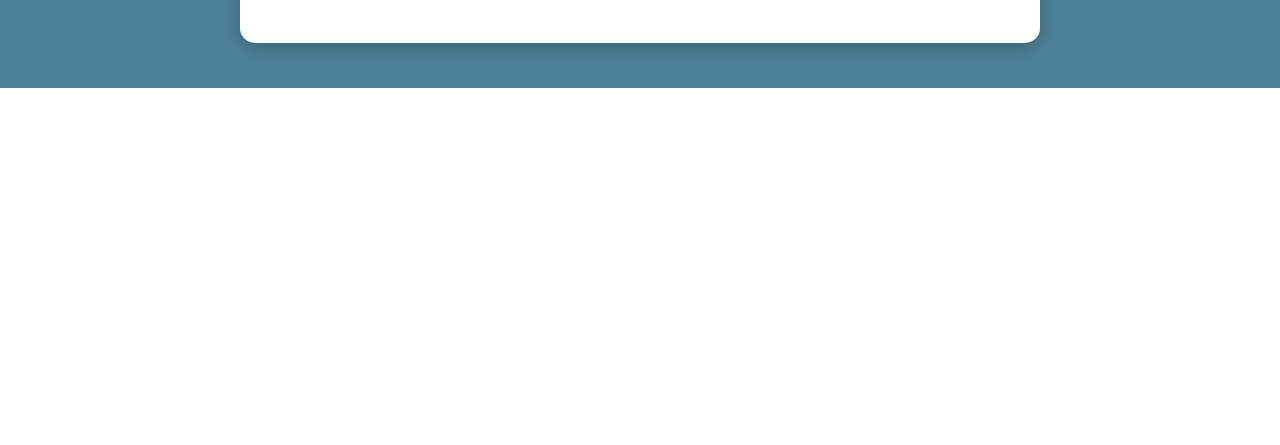
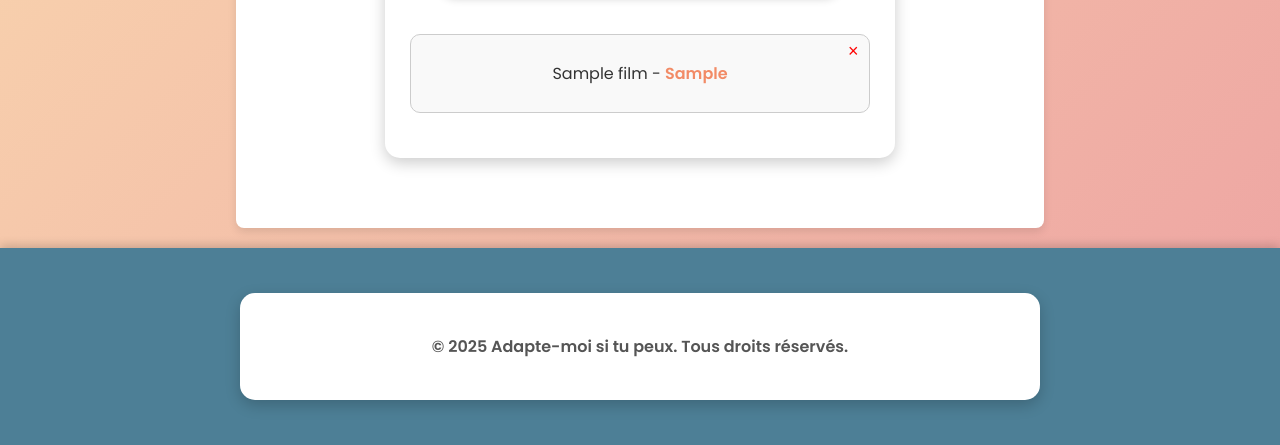
Before and after one commit to sambec/adapte-moi, a Flask app: page /collection in a window 1280 px wide. Shown: the part 1101-1546 px from the top of the page. Before the commit the page ends 1189 px from the top, so only its background shows below. Run offline with Flask 3, Linux system fonts and the light colour scheme; a user stored in the database is signed in; tables that the repository leaves empty hold one stand-in row (values such as "Sample post"); parts of the project's set-up code (start-up, migrations or seed data) failed here and were passed over.

Commit message:
:sparkles: new graph for user collection

```diff
--- a/app/models/users.py
+++ b/app/models/users.py
@@ -55,3 +55,8 @@ class Users(UserMixin, db.Model):
     @login.user_loader
     def get_user_by_id(id):
         return Users.query.get(int(id))
+
+# tentative pour le graphique en radar
+# @app.route('/user/<int:user_id>/radar')
+# def radar_chart(user_id):
+#     return render_template('radar.html', user_id=user_id)
--- a/app/routes/users.py
+++ b/app/routes/users.py
@@ -1,23 +1,25 @@
 from ..app import app, db
-from flask import render_template, request, flash, redirect, url_for, jsonify, abort, session
-from ..models.users import Users
-from ..models.adapte_moi import Film, Collection
-from ..models.formulaires import AjoutUtilisateur, Connexion
-from flask_login import LoginManager, login_user, current_user, logout_user, login_required
+from flask import render_template, request, flash, redirect, url_for, jsonify, Response
+from app.models.adapte_moi import Film, Collection
+from app.models.users import Users
+from app.models.formulaires import AjoutUtilisateur, Connexion
+from flask_login import LoginManager, login_user, current_user, logout_user, login_required, login_manager
+from matplotlib.figure import Figure
+from matplotlib.backends.backend_agg import FigureCanvasAgg as FigureCanvas
+import io
 
-# @app.route("/login")
-# def login():
-#     # return app/statics/test.pyredirect(url_for("index"))
-#     print("log")
-#     return render_template("partials/index.html")
+# @login_manager.user_loader
+# def load_user(user_id):
+#     return Users.query.get(int(user_id))
 
-# REGISTER / ENREGISTREMENT
+# @login_manager.unauthorized_handler
+# def unauthorized_callback():
+#     flash('Vous devez être connecté pour accéder à cette page.', 'warning')
+#     return redirect(url_for('login'))
+
 @app.route("/register", methods=["GET", "POST"])
 def register():
-    # FORMULAIRE pour add un user : voir formulaire.py, classe AjoutUtilisateur
     form = AjoutUtilisateur()
-
-    # Si validation via méthod post
     if form.validate_on_submit():
         statut, donnees = Users.ajout(
             pseudo=request.form.get("pseudo", None),
@@ -25,61 +27,41 @@ def register():
         )
         if statut is True:
             flash("Hop, un nouvel utilisateur", "success")
-            # print("Hop, un nouvel utilisateur", "success")
             return redirect(url_for("home"))
         else:
             flash(",".join(donnees), "error")
-            print("existe déjà")
-            return render_template("partials/register.html", form=form)
-    else :
-        return render_template("partials/register.html", form=form)
+    return render_template("partials/register.html", form=form)
 
-# CONNEXION
-# @app.route("/login", methods=["GET","POST"])
-# @app.route("/connexion", methods=["GET","POST"])
-@app.route("/utilisateurs/connexion", methods=["GET","POST"])
+@app.route("/utilisateurs/connexion", methods=["GET", "POST"])
 def login():
     form = Connexion()
-
-    if current_user.is_authenticated is True:
+    if current_user.is_authenticated:
         flash("Vous êtes déjà connecté", "info")
-        # print("connexion")
-        # return redirect(url_for("home"))
-
+        return redirect(url_for("home"))
     if form.validate_on_submit():
         utilisateur = Users.identification(
             pseudo=request.form.get("pseudo", None),
             password=request.form.get("password", None)
         )
         if utilisateur:
-            # print("Connexion effectuée !!!")
             flash("Connexion effectuée", "success")
             login_user(utilisateur)
             return redirect(url_for("home"))
         else:
             flash("Les identifiants n'ont pas été reconnus", "error")
-            # print("Connexion RATEE")
-            return render_template("partials/login.html", form=form)
-
-    else:
-        return render_template("partials/login.html", form=form)
+    return render_template("partials/login.html", form=form)
 
 @app.route("/utilisateurs/deconnexion", methods=["POST", "GET"])
 def deconnexion():
-    if current_user.is_authenticated is True:
+    if current_user.is_authenticated:
         logout_user()
     flash("Vous êtes déconnecté", "info")
     return redirect(url_for("home"))
 
-
-login.login_view = 'connexion'
-
-# GESTION COLLECTION DE FILMS
 @app.route('/profil')
 @app.route('/collection')
 @login_required
 def afficher_collection():
-    # Récupère les films de la collection de l'utilisateur connecté
     films_dans_collection = (
         db.session.query(Film)
         .join(Collection, Film.id == Collection.film_id)
@@ -87,7 +69,6 @@ def afficher_collection():
         .all()
     )
     collection = Collection.query.filter_by(user_id=current_user.id).first()
-
     collection_name = collection.name if collection else 'Ma collection de films'
     return render_template('partials/monprofil.html', films=films_dans_collection, collection_name=collection_name)
 
@@ -95,7 +76,6 @@ def afficher_collection():
 @login_required
 def ajouter_collection(film_id):
     film = Film.query.get(film_id)
-
     if film:
         nouvelle_collection = Collection(
             user_id=current_user.id,
@@ -106,10 +86,8 @@ def ajouter_collection(film_id):
         db.session.add(nouvelle_collection)
         db.session.commit()
         flash(f'Film "{film.title}" ajouté à votre collection.', 'success')
-        print(f'Film "{film.title}" ajouté à votre collection.', 'success')
     else:
         flash('Film non trouvé.', 'error')
-        print('Film non trouvé.', 'error')
     return redirect(url_for('afficher_collection'))
 
 @app.route('/renommer_collection', methods=['POST'])
@@ -117,15 +95,11 @@ def ajouter_collection(film_id):
 def renommer_collection():
     data = request.get_json()
     new_name = data.get('name')
-
-    # Mettre à jour le nom de la collection dans la base de données
-    # Assurez-vous de mettre à jour la bonne collection pour l'utilisateur connecté
     collection = Collection.query.filter_by(user_id=current_user.id).first()
     if collection:
         collection.name = new_name
         db.session.commit()
         return jsonify({'success': True})
-
     return jsonify({'success': False})
 
 @app.route('/supprimer_collection/<string:film_id>', methods=['POST'])
@@ -133,44 +107,40 @@ def renommer_collection():
 def supprimer_collection(film_id):
     collection_a_supprimer = Collection.query.filter_by(
         user_id=current_user.id, film_id=film_id).first()
-
     if collection_a_supprimer:
         db.session.delete(collection_a_supprimer)
         db.session.commit()
         flash(f'Film supprimé de votre collection.', 'success')
     else:
         flash('Film non trouvé dans votre collection.', 'error')
-
     return redirect(url_for('afficher_collection'))
 
-login_manager = LoginManager()
-login_manager.init_app(app)
+@app.route('/genre_plot.png')
+@login_required
+def genre_plot_png():
+    fig = create_genre_figure(current_user.id)
+    output = io.BytesIO()
+    FigureCanvas(fig).print_png(output)
+    return Response(output.getvalue(), mimetype='image/png')
 
-@login_manager.user_loader
-def load_user(user_id):
-    return Users.query.get(int(user_id))
+def create_genre_figure(user_id):
+    fig = Figure()
+    axis = fig.add_subplot(1, 1, 1)
 
-@login_manager.unauthorized_handler
-def unauthorized_callback():
-    flash('Vous devez être connecté pour accéder à cette page.', 'warning')
-    # print("non")
-    return redirect(url_for('login'))
-# @app.route('/user/<int:user_id>/radar-data')
-# def radar_data(user_id):
-#     user_collections = Collection.query.filter_by(user_id=user_id).all()
-#     genres_list = []
+    films = (
+        db.session.query(Film)
+        .join(Collection, Film.id == Collection.film_id)
+        .filter(Collection.user_id == user_id)
+        .all()
+    )
 
-#     for collection in user_collections:
-#         if collection.film.genres:
-#             genres_list.extend(collection.film.genres.split(", "))
+    genres = [film.genres for film in films if film.genres]
+    unique_genres = sorted(set(genres))
+    counts = [genres.count(genre) for genre in unique_genres]
 
-#     genre_counts = Counter(genres_list)
+    axis.bar(unique_genres, counts, color='#EDA2A2')
+    axis.set_title("Répartition des genres de films dans votre collection")
+    axis.set_xlabel("Genre")
+    axis.set_ylabel("Nombre de films")
 
-#     return jsonify({
-#         "labels": list(genre_counts.keys()),
-#         "data": list(genre_counts.values())
-#     })
-
-# @app.route('/user/<int:user_id>/radar')
-# def radar_chart(user_id):
-#     return render_template('radar.html', user_id=user_id)
+    return fig
--- a/app/statics/style.css
+++ b/app/statics/style.css
@@ -117,6 +117,7 @@ a:hover {
 
 .btn a {
     text-decoration: none;
+    color: #E3E3E3;
 }
 
 .btn:hover {
@@ -377,7 +378,10 @@ img:hover {
 
 .profil{
     top : 60px;
+    background-color: #4D7F96;
+    color: #E3E3E3;
 }
+
 
 .flash-messages{
     padding: 1em;
@@ -542,3 +546,39 @@ img:hover {
         height: 150px;
         object-fit: cover;
     }
+
+    .film-grid {
+        display: grid;
+        grid-template-columns: repeat(auto-fit, minmax(150px, 1fr));
+        gap: 20px;
+        padding: 20px 0;
+    }
+    .film-card {
+        border: 1px solid #ccc;
+        border-radius: 10px;
+        padding: 10px;
+        text-align: center;
+        background: #f9f9f9;
+        position: relative;
+    }
+    .film-poster {
+        width: 100%;
+        border-radius: 5px;
+    }
+    .delete-btn {
+        position: absolute;
+        top: 5px;
+        right: 5px;
+        background: none;
+        border: none;
+        font-size: 18px;
+        color: red;
+        cursor: pointer;
+    }
+    .delete-btn:hover {
+        color: darkred;
+    }
+    .film-genre {
+        color: #F28B66;
+        font-weight: bold;
+    }
--- a/app/templates/partials/monprofil.html
+++ b/app/templates/partials/monprofil.html
@@ -1,20 +1,52 @@
-
 {% extends "base.html" %}
 
-{% block title %}S'inscrire - Adapte-moi{% endblock %}
+{% block title %}Mon Profil - Adapte-moi{% endblock %}
 
 {% block content %}
 <div class="container">
-    <section class="info-section">
+    <section class="info-section text-center">
         <h3>Bienvenue sur votre profil !</h3>
         <h2>Genres des films sélectionnés</h2>
         <canvas id="radarChart"></canvas>
+    </section>
 
-    <script>
+    <section class="collection-section">
+        <h4 id="collection-title" ondblclick="makeEditable(this)">
+            {{ collection_name or 'Ma collection de films' }}
+        </h4>
+        <img src="{{ url_for('genre_plot_png') }}" alt="Répartition des genres de films" class="img">
+
+        {% if films %}
+        <div class="film-grid">
+            {% for film in films %}
+            <div class="film-card">
+                {% if film.poster_url %}
+                <img src="{{ film.poster_url }}" alt="{{ film.title }}" class="film-poster">
+                {% endif %}
+                <p>{{ film.title }} - <span class="film-genre">{{ film.genres }}</span></p>
+                <form action="{{ url_for('supprimer_collection', film_id=film.id) }}" method="post">
+                    <button type="submit" class="delete-btn">&times;</button>
+                </form>
+            </div>
+            {% endfor %}
+        </div>
+        {% else %}
+        <p>Votre collection est vide.</p>
+        {% endif %}
+    </section>
+</div>
+
+<!-- tentative pour le graphique radar -->
+<!-- <script>
     async function fetchRadarData() {
         const userId = 1; // Remplace par l'ID utilisateur dynamique
         const response = await fetch(`/user/${userId}/radar-data`);
         const data = await response.json();
+
+        if (!data.labels.length) {
+            document.getElementById('radarChart').parentElement.innerHTML = '<p>Aucune donnée disponible pour le graphique.</p>';
+            return;
+        }
 
         const ctx = document.getElementById('radarChart').getContext('2d');
         new Chart(ctx, {
@@ -24,115 +56,34 @@
                 datasets: [{
                     label: 'Genres les plus regardés',
                     data: data.data,
-                        backgroundColor: 'rgba(154, 201, 193, 0.2)',
-                        borderColor: '#9AC9C1',
-                        pointBackgroundColor: '#F28B66',
+                    backgroundColor: 'rgba(54, 162, 235, 0.2)',
+                    borderColor: 'rgba(54, 162, 235, 1)',
+                    pointBackgroundColor: 'rgba(255, 99, 132, 1)',
                     borderWidth: 2
                 }]
             },
             options: {
                 responsive: true,
-                    scale: {
-                        ticks: { beginAtZero: true }
+                animation: {
+                    duration: 2000,
+                    easing: 'easeInOutQuart'
+                },
+                scales: {
+                    r: {
+                        beginAtZero: true,
+                        grid: {
+                            color: 'rgba(200, 200, 200, 0.3)'
+                        },
+                        angleLines: {
+                            color: 'rgba(200, 200, 200, 0.5)'
+                        }
+                    }
                 }
             }
         });
     }
 
-        fetchRadarData();
-    </script>
-        <a href="{{ url_for('deconnexion') }}" class="btn btn-danger">Se déconnecter</a>
-    </section>
+    document.addEventListener('DOMContentLoaded', fetchRadarData);
+</script> -->
 
-    <div>
-        <h4 id="collection-title" ondblclick="makeEditable(this)">
-            {{ collection_name or 'Ma collection de films' }}
-        </h4>
-        <!-- <button onclick="makeEditable(document.getElementById('collection-title'))">
-            Éditer le titre
-        </button> -->
-        {% if films %}
-        <ul>
-            {% for film in films %}
-                <li>
-                    {{ film.title }},  <span class="genre_{{ film.genres | slugify }}">{{ film.genres }}</span>
-                    <form action="{{ url_for('supprimer_collection', film_id=film.id) }}" method="post" style="display:inline;">
-                        <button type="submit">Supprimer</button>
-                    </form>
-                </li>
-            {% endfor %}
-        </ul>
-        {% else %}
-        <p>Votre collection est vide.</p>
-        {% endif %}
-    </div>
-</div>
-<script>
-    // SCRIPT pour la modification du TITRE de la collection
-    function makeEditable(element) {
-        const originalText = element.innerText;
-        element.innerHTML = `<input type="text" value="${originalText}" />`;
-
-        const input = element.querySelector('input');
-        input.focus();
-        input.onblur = function() {
-            const newText = input.value;
-            element.innerText = newText;
-
-            fetch('/renommer_collection', {
-                method: 'POST',
-                headers: {
-                    'Content-Type': 'application/json',
-                },
-                body: JSON.stringify({ name: newText }),
-            })
-            .then(response => response.json())
-            .then(data => {
-                if (data.success) {
-                    alert('Mise à jour du nom de la collection :)');
-                } else {
-                    alert('Erreur lors de la mise à jour du nom :(');
-                }
-            });
-        };
-    }
-</script>
-
-<!-- le script suivant RECUPERE nombre de genre, mais côté vue !!! On récupère côté vue le nombre de genre  en "sondant" le HTML :
- chaque genre affiché est un élément HTML span qui a une classe du style "genre_comedie-musicale". Il compte donc chaque classe-->
-<!--NOTE : On pourrait également le faire via une route -->
-<div id="genre-counts"></div>
-<script>
-    document.addEventListener('DOMContentLoaded', function() {
-        countGenres();
-    });
-
-    function countGenres() {
-        // Sélectionne tous les éléments avec une classe qui commence par "genre_"
-        const elements = document.querySelectorAll('[class^="genre_"]');
-        const genreCounts = {};
-
-        // Compte les occurrences de chaque classe
-        elements.forEach(element => {
-            element.classList.forEach(className => {
-                if (className.startsWith('genre_')) {
-                    if (genreCounts[className]) {
-                        genreCounts[className]++;
-                    } else {
-                        genreCounts[className] = 1;
-                    }
-                }
-            });
-        });
-        // alert(elements)
-
-        // Afficher les résultats
-        const countsDiv = document.getElementById('genre-counts');
-        countsDiv.innerHTML = ''; // Effacer les résultats précédents
-        for (const [genre, count] of Object.entries(genreCounts)) {
-            const genreName = genre.replace('genre_', '').replace(/-/g, ' '); // Convertir le nom de la classe en nom lisible
-            countsDiv.innerHTML += `<p>${genreName}: ${count}</p>`;
-        }
-    }
-</script>
 {% endblock %}
```
Also changed, not shown: app/adapte_moi.sqlite, app/routes/generales.py (line endings or trailing spaces). Lines whose indentation alone changed are shown as unchanged.
